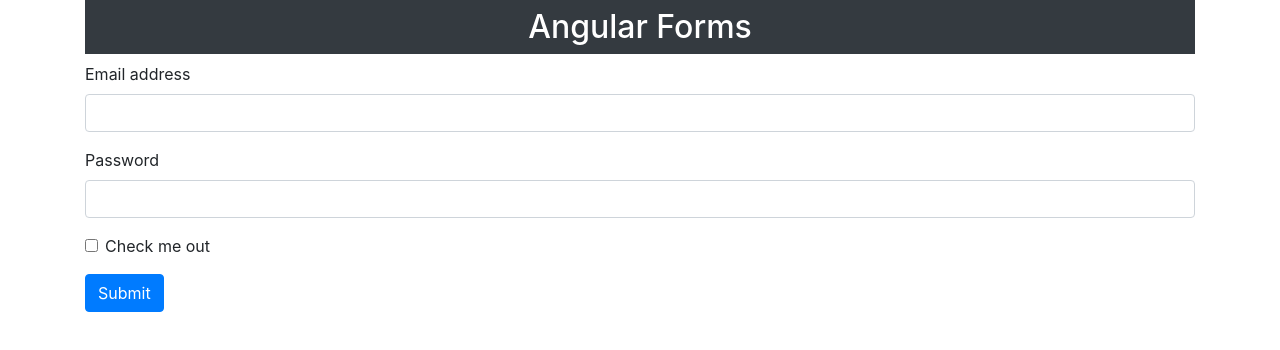
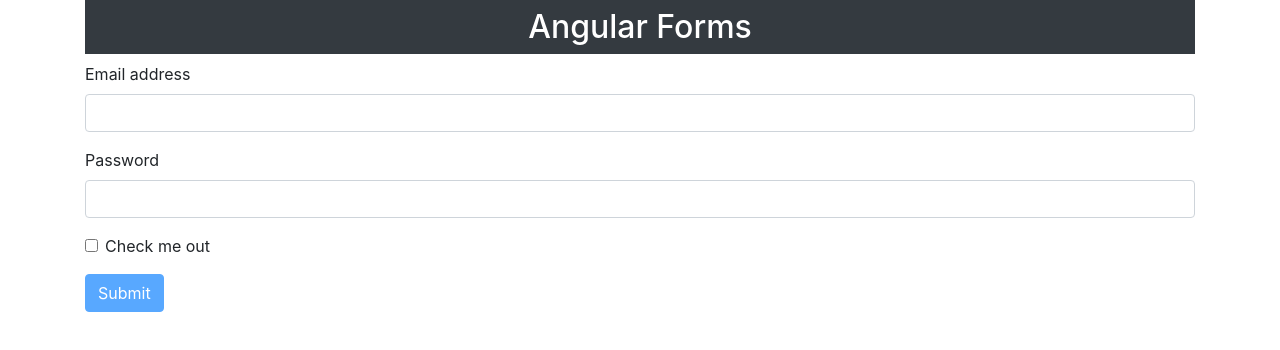
Before and after one commit to vinod-rai/angular-from, an Angular app: page / in a window 1280 px wide. Shown: the top 350 px of the page. Built offline with nearby package versions, Linux system fonts and the light colour scheme.

Commit message:
added validation

```diff
--- a/src/app/app.component.html
+++ b/src/app/app.component.html
@@ -20,10 +20,10 @@
         </div>
       </div>
       <div class="mb-3 form-check">
-        <input type="checkbox" class="form-check-input" id="checkme" name="checkme" ngModel>
+        <input type="checkbox" class="form-check-input" #checkme="ngModel" name="checkme" ngModel>
         <label class="form-check-label" for="exampleCheck1">Check me out</label>
       </div>
-      <button type="submit" class="btn btn-primary">Submit</button>
+      <button [disabled]="!form.valid || !checkme.value" type="submit" class="btn btn-primary">Submit</button>
     </form>
   </div>
 </div>
```
